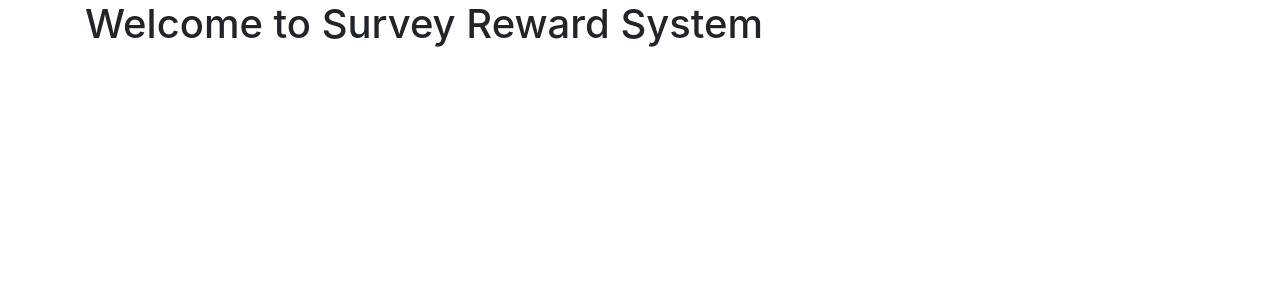
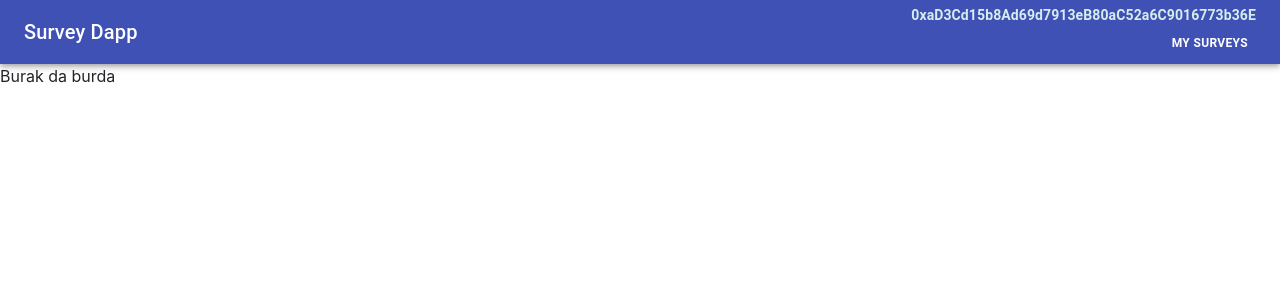
Before and after one commit to canberkkeles/survey_reward, a React (Create React App) app: page / in a window 1280 px wide. Shown: the top 300 px of the page. Built offline with nearby package versions, Linux system fonts and the light colour scheme.

Commit message:
Navbar Component added.

```diff
--- a/package.json
+++ b/package.json
@@ -1,5 +1,5 @@
 {
-  "name": "eth-marketplace",
+  "name": "survey-reward",
   "version": "0.1.0",
   "description": "A Reward System For Survey Participants!",
   "author": "Canberk Keles, Mazhar Mert Ozbil, Omer Kose, Burak Izer, Cagdas Capuk",
@@ -19,7 +19,9 @@
     "react-dom": "16.8.4",
     "react-scripts": "2.1.3",
     "truffle": "5.0.5",
-    "web3": "1.0.0-beta.55"
+    "web3": "1.0.0-beta.55",
+    "@material-ui/core": "^4.11.4",
+    "@material-ui/icons": "^4.11.2"
   },
   "scripts": {
     "start": "react-scripts start",
--- a/src/components/App.css
+++ b/src/components/App.css
@@ -1 +1,38 @@
-/* Styles go here */
+.App {
+  text-align: center;
+}
+
+.App-logo {
+  height: 40vmin;
+  pointer-events: none;
+}
+
+@media (prefers-reduced-motion: no-preference) {
+  .App-logo {
+    animation: App-logo-spin infinite 20s linear;
+  }
+}
+
+.App-header {
+  background-color: #282c34;
+  min-height: 100vh;
+  display: flex;
+  flex-direction: column;
+  align-items: center;
+  justify-content: center;
+  font-size: calc(10px + 2vmin);
+  color: white;
+}
+
+.App-link {
+  color: #61dafb;
+}
+
+@keyframes App-logo-spin {
+  from {
+    transform: rotate(0deg);
+  }
+  to {
+    transform: rotate(360deg);
+  }
+}
--- a/src/components/App.js
+++ b/src/components/App.js
@@ -1,14 +1,8 @@
-import React, { Component } from "react";
+import React from "react";
 import "./App.css";
+import Main from "./Main";
 
-class App extends Component {
-  render() {
-    return (
-      <div className="container">
-        <h1>Welcome to Survey Reward System</h1>
-      </div>
-    );
-  }
+function App() {
+  return <Main />;
 }
-
 export default App;
--- /dev/null
+++ b/src/components/Main.js
@@ -0,0 +1,15 @@
+import React from "react";
+import Navbar from "./UI/Navbar";
+
+export class Main extends React.Component {
+  render() {
+    return (
+      <div>
+        <Navbar />
+        <p>Burak da burda</p>
+      </div>
+    );
+  }
+}
+
+export default Main;
--- /dev/null
+++ b/src/components/UI/Navbar.js
@@ -0,0 +1,55 @@
+import React from "react";
+import { makeStyles } from "@material-ui/core/styles";
+import AppBar from "@material-ui/core/AppBar";
+import Toolbar from "@material-ui/core/Toolbar";
+import Typography from "@material-ui/core/Typography";
+import Button from "@material-ui/core/Button";
+
+const useStyles = makeStyles((theme) => ({
+  root: {
+    flexGrow: 1,
+  },
+  menuButton: {
+    marginRight: theme.spacing(2),
+  },
+  title: {
+    flexGrow: 1,
+  },
+  adressCss: {
+    flexGrow: 1,
+    textAlign: "right",
+    color: "#D6ECEF", //#ECF87F
+    fontWeight: "bold",
+    fontSize: 14,
+  },
+  navbarButtons: {
+    flexGrow: 1,
+    textAlign: "right",
+    fontWeight: "bold",
+    fontSize: 12,
+    color: "white",
+  },
+}));
+
+export default function Navbar() {
+  const classes = useStyles();
+  const account = "0xaD3Cd15b8Ad69d7913eB80aC52a6C9016773b36E";
+  const appName = "Survey Dapp";
+  return (
+    <div className={classes.root}>
+      <AppBar position="static">
+        <Toolbar>
+          <Typography variant="h6" className={classes.title}>
+            {appName}
+          </Typography>
+          <div style={{ textAlign: "right" }}>
+            <Typography variant="h6" className={classes.adressCss}>
+              {account}
+            </Typography>
+            <Button className={classes.navbarButtons}>My Surveys</Button>
+          </div>
+        </Toolbar>
+      </AppBar>
+    </div>
+  );
+}
```
Also changed, not shown: 1 other file (tests, documents, lock files or other folders).
